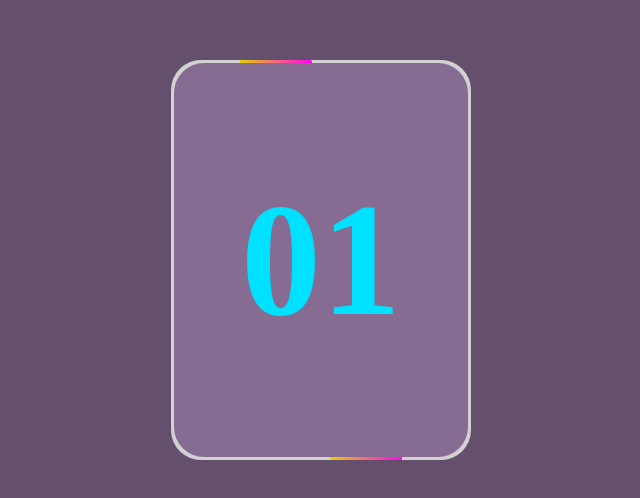
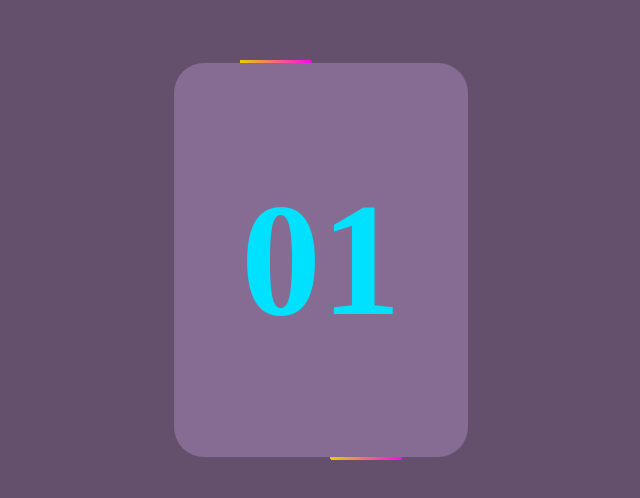
Before and after one commit to NurMohammad32/border-style, a plain HTML site: page index.html in a window 1280 px wide. Shown: the part 140-638 px from the top of the page, without its empty margins (319-959 px from the left). Drawn offline with Linux system fonts and the light colour scheme; a web font is replaced by a local one.

Commit message:
Update style.css

```diff
--- a/style.css
+++ b/style.css
@@ -22,7 +22,7 @@ body{
     display: flex;
     justify-content: center;
     align-items: center;
-    background: rgba(210, 210, 210, 1);
+    background: rgba(100, 80, 109, 0.5);
     overflow: hidden;
     border-radius: 30px;
 }
```
